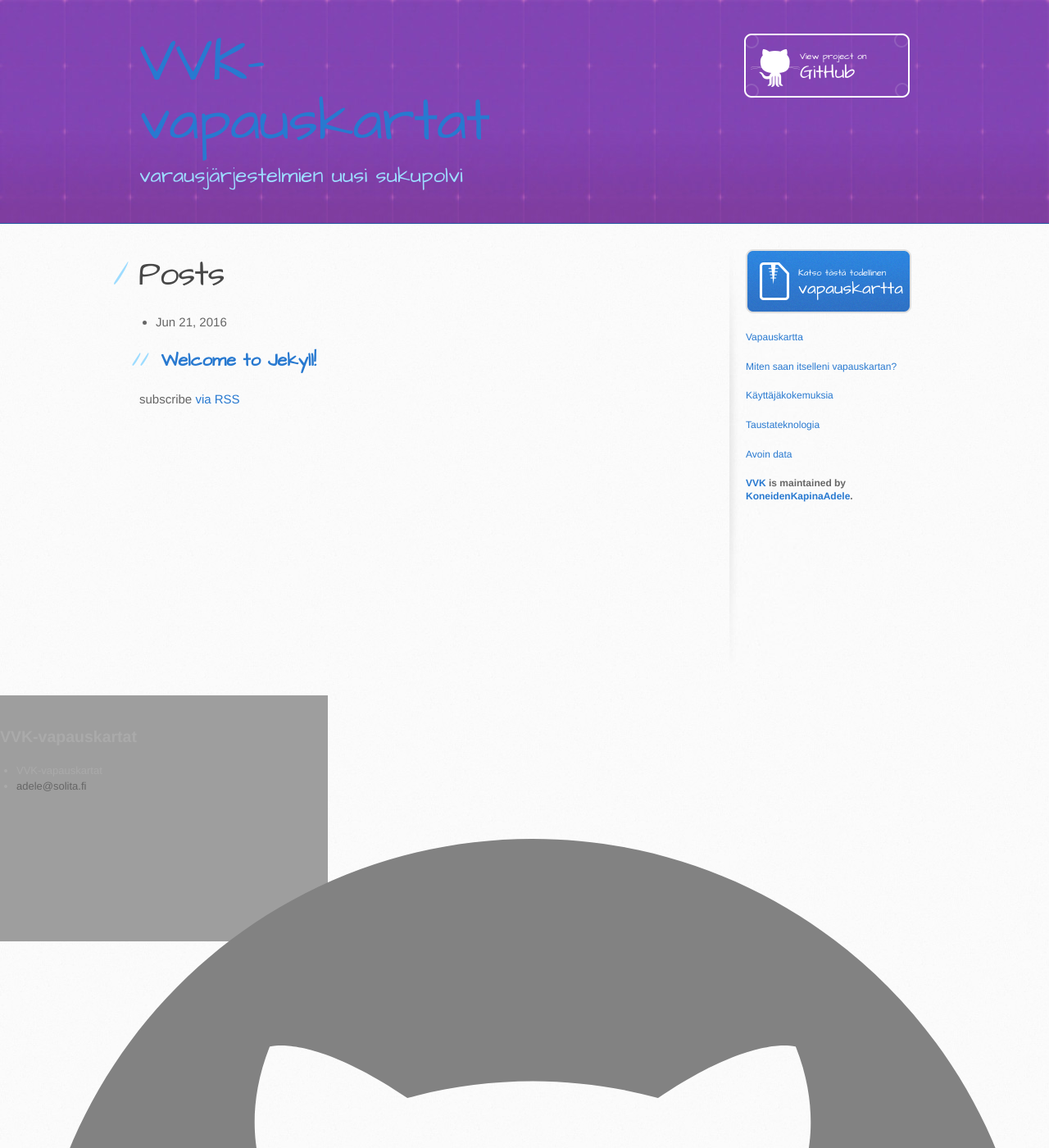
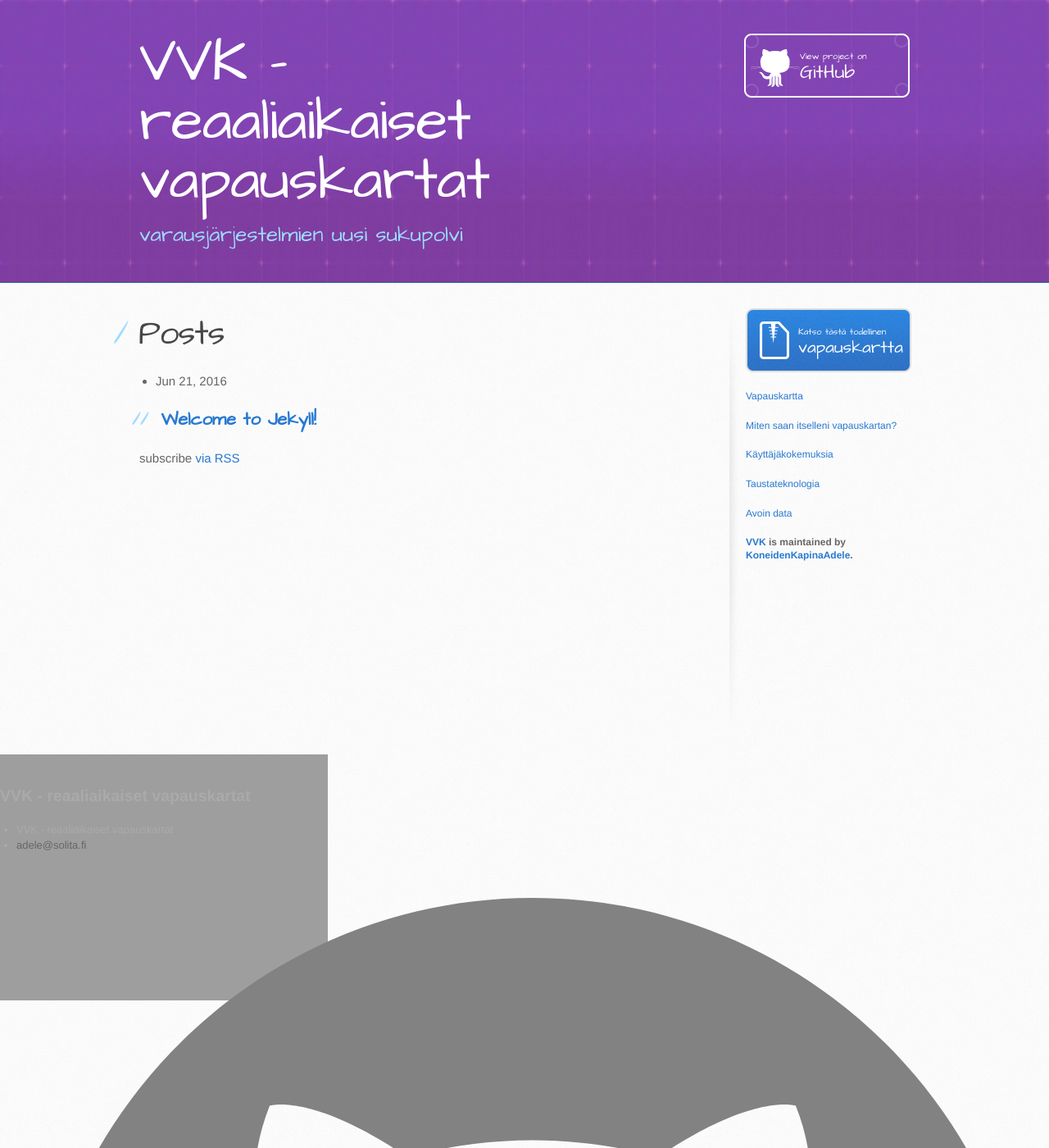
Before and after one commit to KoneidenKapinaAdele/vvk, a Jekyll site: the page built from blog.html, in a window 1280 px wide and 1400 px high. Shown: the whole window at 82% size. Built offline with Jekyll 4.4.1, drawn with Linux system fonts in a browser that asks for light colours.

Commit message:
fix blog header to be more similar to index.html

```diff
--- a/_config.yml
+++ b/_config.yml
@@ -6,7 +6,7 @@
 # 'jekyll serve'. If you change this file, please restart the server process.
 
 # Site settings
-title: VVK-vapauskartat
+title: VVK - reaaliaikaiset vapauskartat
 email: adele@solita.fi
 description: >
   Vapauskartat ovat reaaliaikaisesti päivittyviä karttoja, jotka
--- a/_includes/header.html
+++ b/_includes/header.html
@@ -1,6 +1,6 @@
 <header>
 <div class="inner">
-<h1><a class="site-title" href="{{ site.baseurl }}/">{{ site.title }}</a></h1>
+	<h1>{{ site.title }}</h1>
         <h2>varausjärjestelmien uusi sukupolvi</h2>
         <a href="https://github.com/KoneidenKapinaAdele/vvk" class="button"><small>View project on</small> GitHub</a>
 </div>
```
